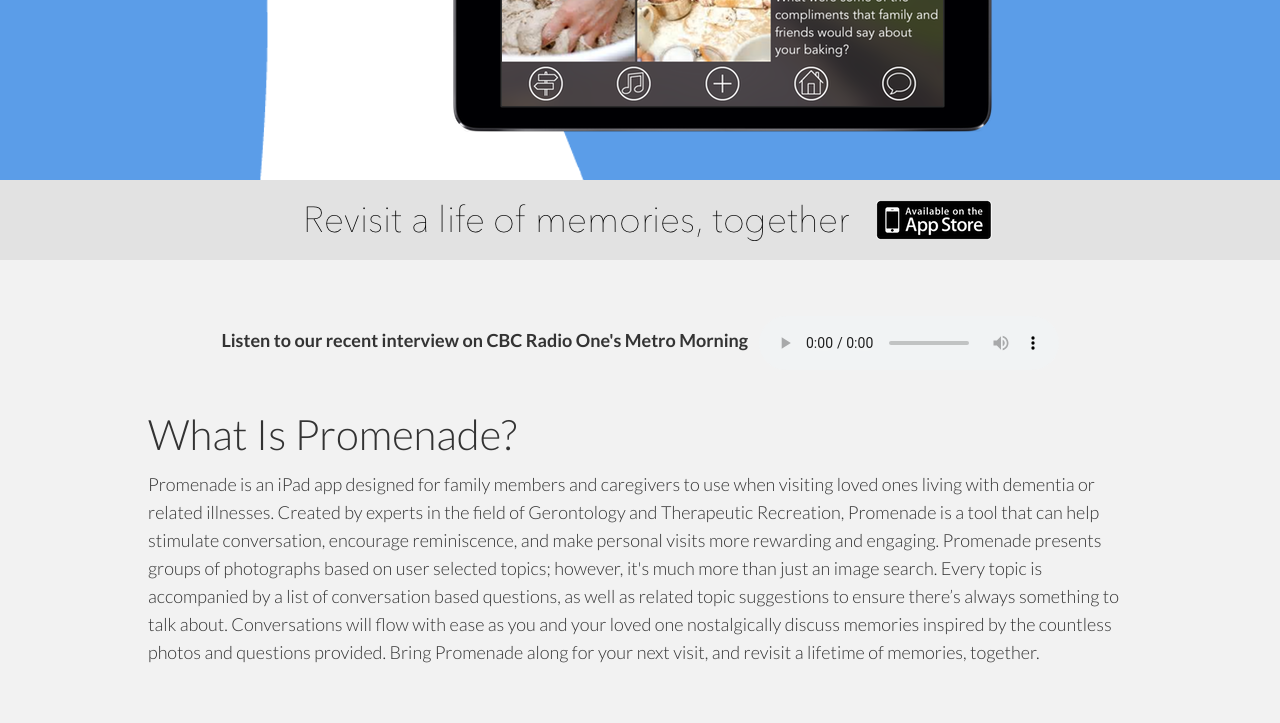
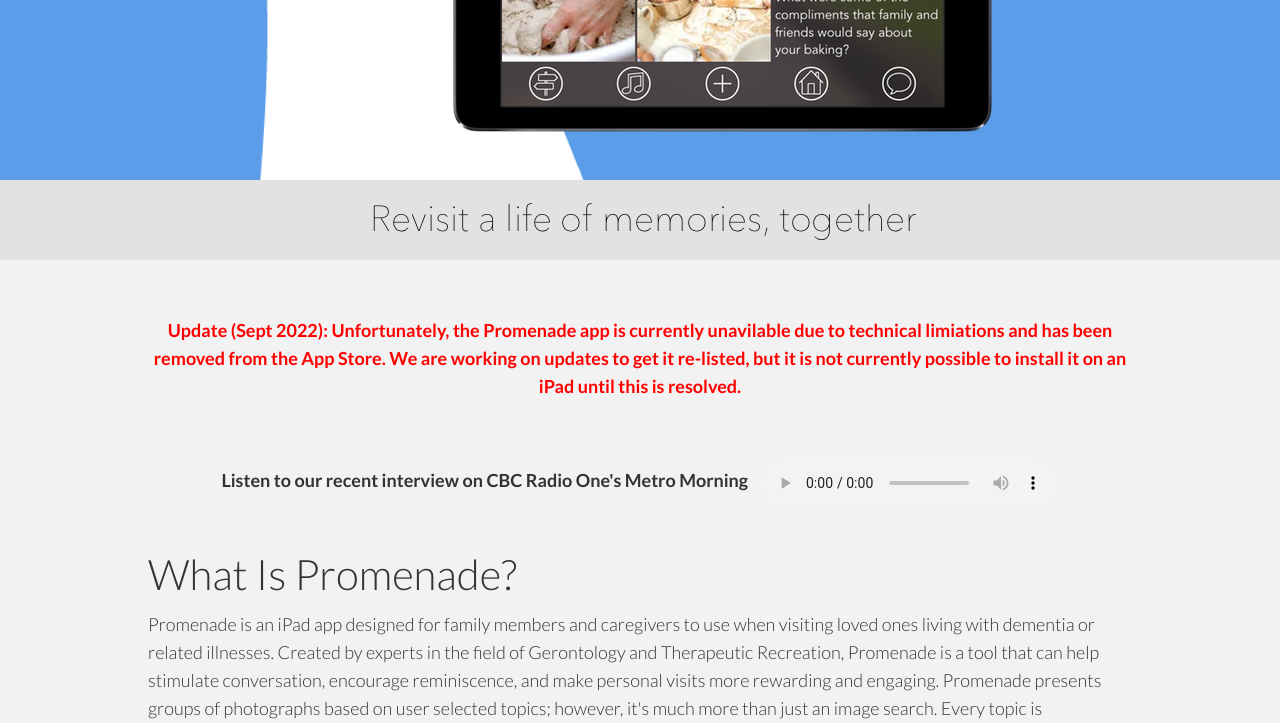
Before and after one commit to b3no/promenadeapp, a PHP site: page / in a window 1280 px wide. Shown: the part 420-1143 px from the top of the page. Run offline with PHP 8.4, Linux system fonts and the light colour scheme; grey boxes are pictures that could not be loaded.

Commit message:
added unavailable message

```diff
--- a/php/css/promenade.css
+++ b/php/css/promenade.css
@@ -6,6 +6,7 @@
 h3 { padding: 0; margin: 0 0 20px 0; font-size: 20px; line-height: 28px; font-weight: 300; font-style: italic;  }
 p,li,ul,span { padding: 0; margin: 0 0 20px 0; font-size: 18px; line-height: 28px;  }
 .strong { font-weight:700;}
+.strongred { font-weight:700; color: red}
 .clear { clear: both; padding: 0; margin: 0; width: 0; height: 0; }
 #bigblue { height: 600px; overflow: hidden; background: #5B9DE8; width: 100%; }
 .column { width: 1024px; padding: 0; margin: 0 auto; height: 100%; }
--- a/php/index.html
+++ b/php/index.html
@@ -25,10 +25,15 @@
 	</div>
 </div>
 <div id="subtitle">
-<center><img src="img/promenadeSubTitle.png"/>&nbsp;&nbsp;&nbsp;&nbsp;&nbsp;<a href='https://itunes.apple.com/ca/app/promenade-revisit-life-memories/id782926783?mt=8'><img src='img/App_Store_Badge.png'/></a></center>
+<center><img src="img/promenadeSubTitle.png"/><!--&nbsp;&nbsp;&nbsp;&nbsp;&nbsp;<a href='https://itunes.apple.com/ca/app/promenade-revisit-life-memories/id782926783?mt=8'><img src='img/App_Store_Badge.png'/></a>--></center>
 </div>
 <br/><br/>
-
+<center>
+<div class="subcolumn">
+<span class='strongred'>Update (Sept 2022): Unfortunately, the Promenade app is currently unavilable due to technical limiations and has been removed from the App Store.  We are working on updates to get it re-listed, but it is not currently possible to install it on an iPad until this is resolved.</span>
+</div>
+</center>
+<br/><br/>
 <center>
 <div>
 <span class='strong'>Listen to our recent interview on CBC Radio One's Metro Morning&nbsp;&nbsp;</span>
```
